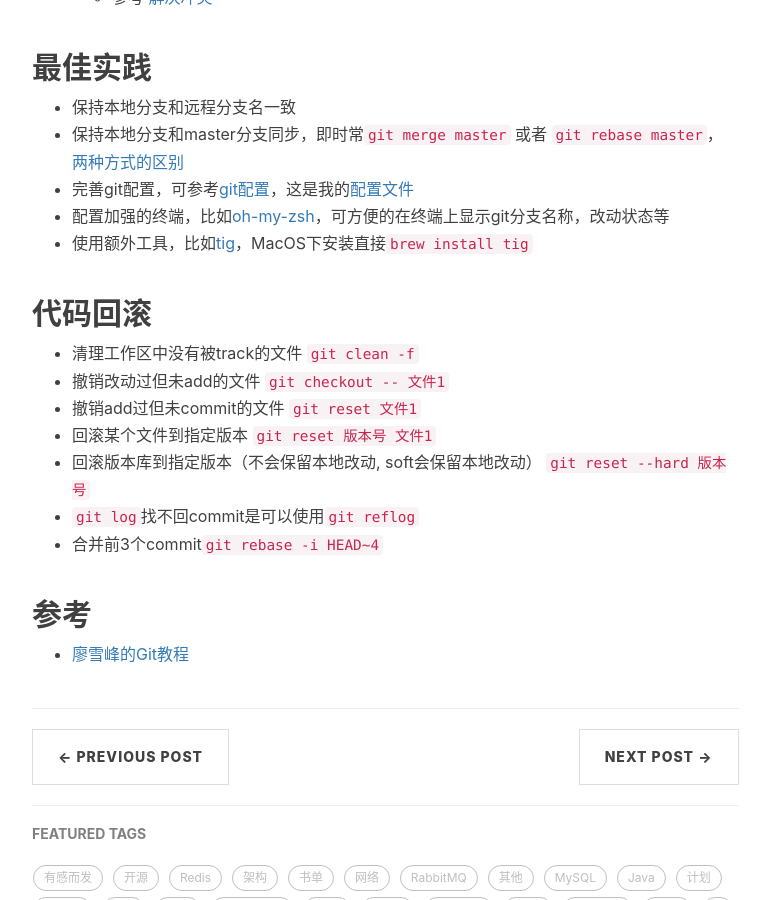
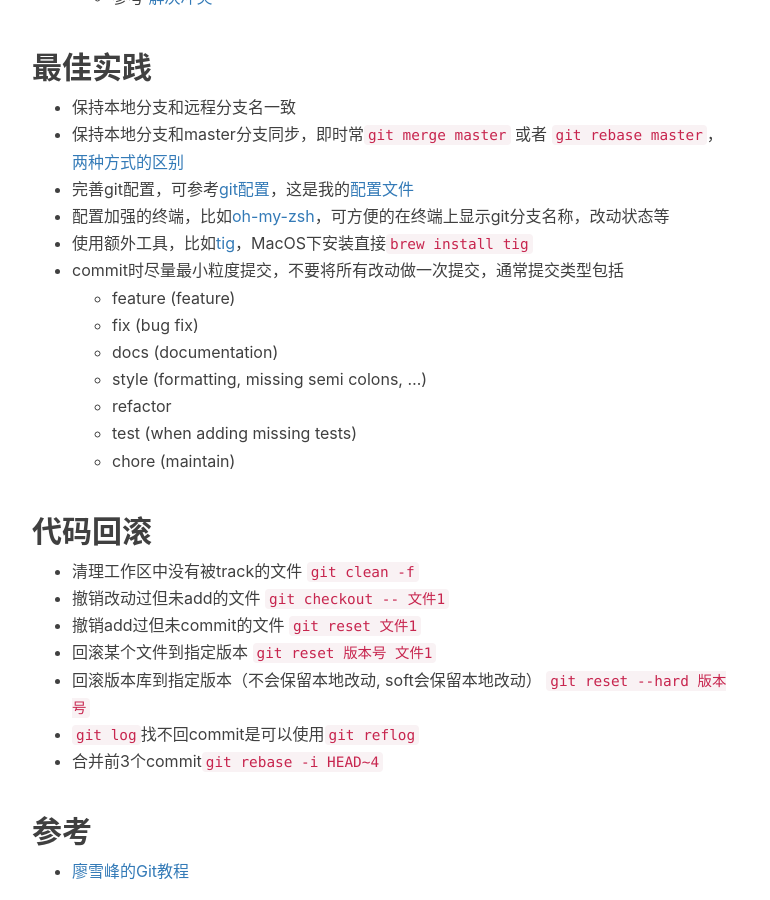
Before and after one commit to bug1024/jeet-blog, a Jekyll site: the page built from _posts/2017-06-13-git.md, in a window 1280 px wide and 900 px high, scrolled down 2828 px. Shown: the whole window, without its empty margins (233-1003 px from the left). Built offline with Jekyll 4.4.1, drawn with Linux system fonts in a browser that asks for light colours; nearby versions of some CDN libraries; comment, search, counter and statistics services are not loaded.

Commit message:
git commit

```diff
--- a/_posts/2017-06-13-git.md
+++ b/_posts/2017-06-13-git.md
@@ -76,6 +76,14 @@ tags:
 * 完善git配置，可参考[git配置](https://sandwind.gitbooks.io/git-pro-cn/content/git-custom/config.html)，这是我的[配置文件](http://bug1024.com/img/gitconfig)
 * 配置加强的终端，比如[oh-my-zsh](https://github.com/robbyrussell/oh-my-zsh)，可方便的在终端上显示git分支名称，改动状态等
 * 使用额外工具，比如[tig](https://github.com/jonas/tig)，MacOS下安装直接`brew install tig`
+* commit时尽量最小粒度提交，不要将所有改动做一次提交，通常提交类型包括
+    * feature (feature)
+    * fix (bug fix)
+    * docs (documentation)
+    * style (formatting, missing semi colons, …)
+    * refactor
+    * test (when adding missing tests)
+    * chore (maintain)
 
 ## 代码回滚
 * 清理工作区中没有被track的文件 `git clean -f`
```
